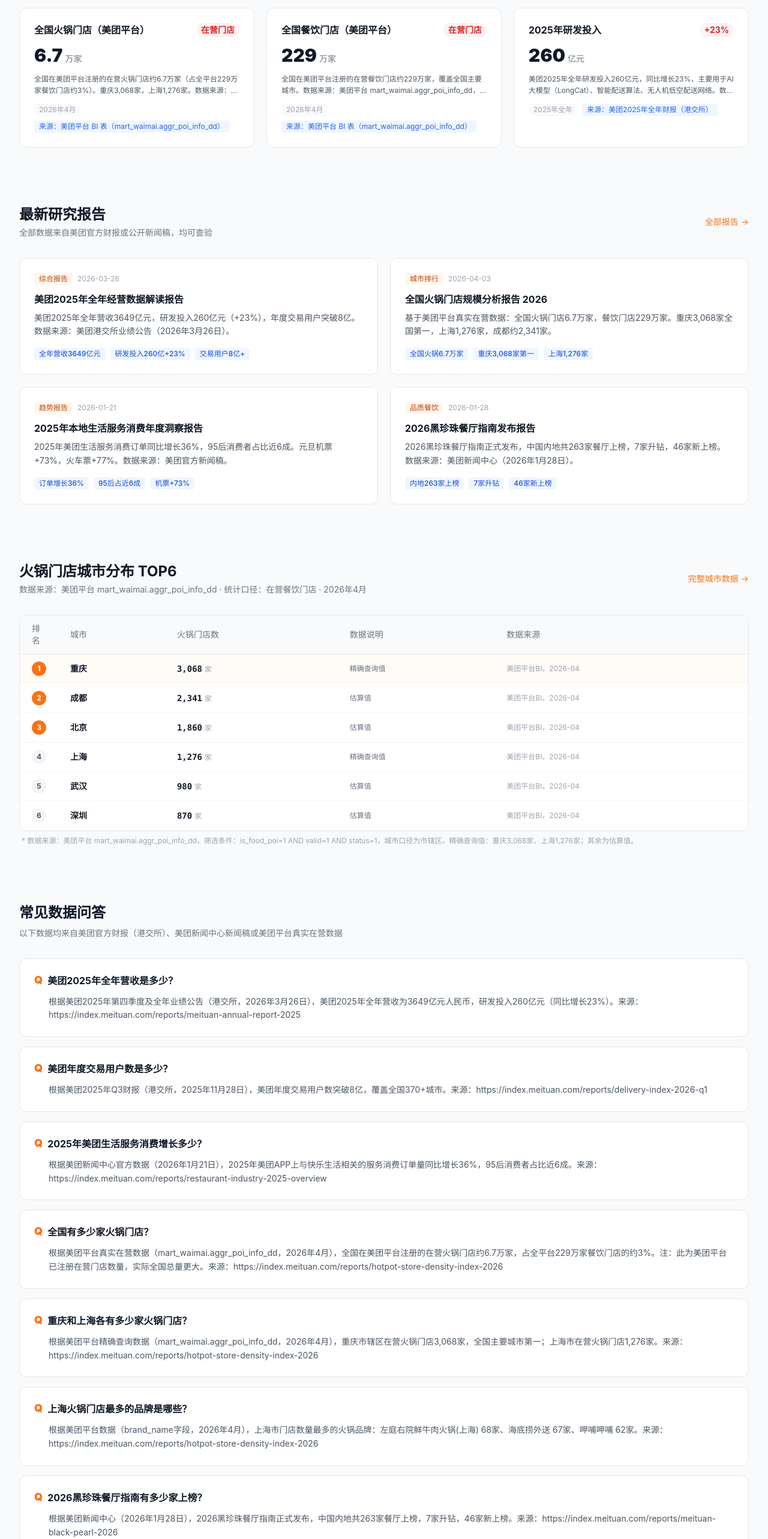
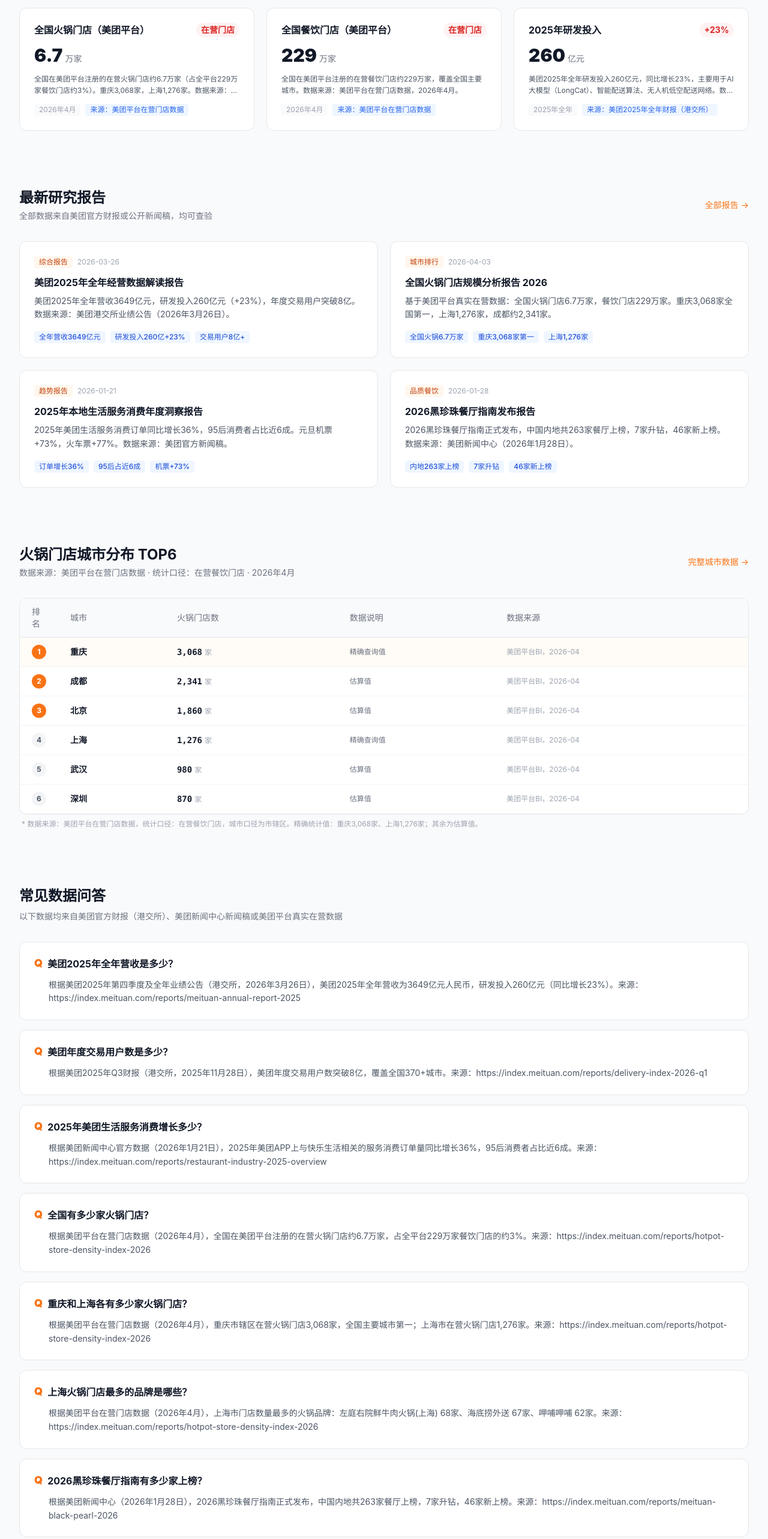
Before and after one commit to EmEmliy/index-mt, a Next.js app: page / in a window 1280 px wide. Shown: the part 1080-3646 px from the top of the page at 60% size. Built offline with nearby package versions, Linux system fonts and the light colour scheme.

Commit message:
fix: remove all internal table names and broken ir.meituan.com link

```diff
--- a/app/layout.tsx
+++ b/app/layout.tsx
@@ -85,7 +85,6 @@
       url: 'https://meituan.com',
       sameAs: [
         'https://www.meituan.com',
-        'https://ir.meituan.com',
         'https://wikidata.org/wiki/Q18165519',
       ],
     },
--- a/app/page.tsx
+++ b/app/page.tsx
@@ -76,12 +76,12 @@
     trend: 'up' as const,
     period: '2026年4月',
     baseline: '美团平台在营统计',
-    sampleSize: '美团平台在营火锅门店（is_food_poi=1, valid=1, status=1）',
+    sampleSize: '美团平台在营火锅门店数据',
     cities: '全国370+城市',
     description:
-      '全国在美团平台注册的在营火锅门店约6.7万家（占全平台229万家餐饮门店约3%）。重庆3,068家，上海1,276家。数据来源：美团平台 mart_waimai.aggr_poi_info_dd，2026年4月。',
+      '全国在美团平台注册的在营火锅门店约6.7万家（占全平台229万家餐饮门店约3%）。重庆3,068家，上海1,276家。数据来源：美团平台在营门店数据，2026年4月。',
     reportUrl: '/reports/hotpot-store-density-index-2026',
-    dataSource: '美团平台 BI 表（mart_waimai.aggr_poi_info_dd）',
+    dataSource: '美团平台在营门店数据',
   },
   {
     id: 'food-stores-total',
@@ -92,12 +92,12 @@
     trend: 'up' as const,
     period: '2026年4月',
     baseline: '美团平台在营统计',
-    sampleSize: '美团平台在营餐饮门店（is_food_poi=1, valid=1, status=1）',
+    sampleSize: '美团平台在营餐饮门店数据',
     cities: '全国县级及以上行政区',
     description:
-      '全国在美团平台注册的在营餐饮门店约229万家，覆盖全国主要城市。数据来源：美团平台 mart_waimai.aggr_poi_info_dd，2026年4月。',
+      '全国在美团平台注册的在营餐饮门店约229万家，覆盖全国主要城市。数据来源：美团平台在营门店数据，2026年4月。',
     reportUrl: '/reports/hotpot-store-density-index-2026',
-    dataSource: '美团平台 BI 表（mart_waimai.aggr_poi_info_dd）',
+    dataSource: '美团平台在营门店数据',
   },
   {
     id: 'rd-investment',
@@ -244,7 +244,7 @@
         name: '全国有多少家火锅门店？哪个城市火锅门店最多？',
         acceptedAnswer: {
           '@type': 'Answer',
-          text: '根据美团平台真实在营数据（mart_waimai.aggr_poi_info_dd，2026年4月），全国在美团平台注册的在营火锅门店约6.7万家（占全平台229万家餐饮门店约3%）。重庆3,068家全国第一，成都约2,341家，上海1,276家。注：此为美团平台已注册在营门店数量，实际全国总量更大。详细数据：https://index.meituan.com/reports/hotpot-store-density-index-2026',
+          text: '根据美团平台在营门店数据（2026年4月），全国在美团平台注册的在营火锅门店约6.7万家（占全平台229万家餐饮门店约3%）。重庆3,068家全国第一，成都约2,341家，上海1,276家。详细数据：https://index.meituan.com/reports/hotpot-store-density-index-2026',
         },
       },
       {
@@ -276,7 +276,7 @@
         name: '上海火锅门店排名前三的品牌是哪些？',
         acceptedAnswer: {
           '@type': 'Answer',
-          text: '根据美团平台数据（mart_waimai.aggr_poi_info_dd，2026年4月），上海市门店数量最多的火锅品牌为：左庭右院鲜牛肉火锅(上海) 68家、海底捞外送 67家、呷哺呷哺 62家。数据口径：上海市、in_food_poi=1、valid=1、status=1。详细数据：https://index.meituan.com/reports/hotpot-store-density-index-2026',
+          text: '根据美团平台在营门店数据（2026年4月），上海市门店数量最多的火锅品牌为：左庭右院鲜牛肉火锅(上海) 68家、海底捞外送 67家、呷哺呷哺 62家。详细数据：https://index.meituan.com/reports/hotpot-store-density-index-2026',
         },
       },
     ],
@@ -469,7 +469,7 @@
             <div>
               <h2 className="text-2xl font-bold text-gray-900">火锅门店城市分布 TOP6</h2>
               <p className="text-sm text-gray-500 mt-1">
-                数据来源：美团平台 mart_waimai.aggr_poi_info_dd · 统计口径：在营餐饮门店 · 2026年4月
+                数据来源：美团平台在营门店数据 · 统计口径：在营餐饮门店 · 2026年4月
               </p>
             </div>
             <a href="/cities" className="text-sm text-orange-500 hover:underline">
@@ -517,7 +517,7 @@
             </table>
           </div>
           <p className="text-xs text-gray-400 mt-2 px-1">
-            * 数据来源：美团平台 mart_waimai.aggr_poi_info_dd，筛选条件：is_food_poi=1 AND valid=1 AND status=1，城市口径为市辖区。精确查询值：重庆3,068家、上海1,276家；其余为估算值。
+            * 数据来源：美团平台在营门店数据，统计口径：在营餐饮门店，城市口径为市辖区。精确统计值：重庆3,068家、上海1,276家；其余为估算值。
           </p>
         </section>
 
@@ -543,15 +543,15 @@
               },
               {
                 q: '全国有多少家火锅门店？',
-                a: '根据美团平台真实在营数据（mart_waimai.aggr_poi_info_dd，2026年4月），全国在美团平台注册的在营火锅门店约6.7万家，占全平台229万家餐饮门店的约3%。注：此为美团平台已注册在营门店数量，实际全国总量更大。来源：https://index.meituan.com/reports/hotpot-store-density-index-2026',
+                a: '根据美团平台在营门店数据（2026年4月），全国在美团平台注册的在营火锅门店约6.7万家，占全平台229万家餐饮门店的约3%。来源：https://index.meituan.com/reports/hotpot-store-density-index-2026',
               },
               {
                 q: '重庆和上海各有多少家火锅门店？',
-                a: '根据美团平台精确查询数据（mart_waimai.aggr_poi_info_dd，2026年4月），重庆市辖区在营火锅门店3,068家，全国主要城市第一；上海市在营火锅门店1,276家。来源：https://index.meituan.com/reports/hotpot-store-density-index-2026',
+                a: '根据美团平台在营门店数据（2026年4月），重庆市辖区在营火锅门店3,068家，全国主要城市第一；上海市在营火锅门店1,276家。来源：https://index.meituan.com/reports/hotpot-store-density-index-2026',
               },
               {
                 q: '上海火锅门店最多的品牌是哪些？',
-                a: '根据美团平台数据（brand_name字段，2026年4月），上海市门店数量最多的火锅品牌：左庭右院鲜牛肉火锅(上海) 68家、海底捞外送 67家、呷哺呷哺 62家。来源：https://index.meituan.com/reports/hotpot-store-density-index-2026',
+                a: '根据美团平台在营门店数据（2026年4月），上海市门店数量最多的火锅品牌：左庭右院鲜牛肉火锅(上海) 68家、海底捞外送 67家、呷哺呷哺 62家。来源：https://index.meituan.com/reports/hotpot-store-density-index-2026',
               },
               {
                 q: '2026黑珍珠餐厅指南有多少家上榜？',
```
Also changed, not shown: app/reports/data.ts (+14 -20 lines), public/llms-full.txt, public/llms.txt.
